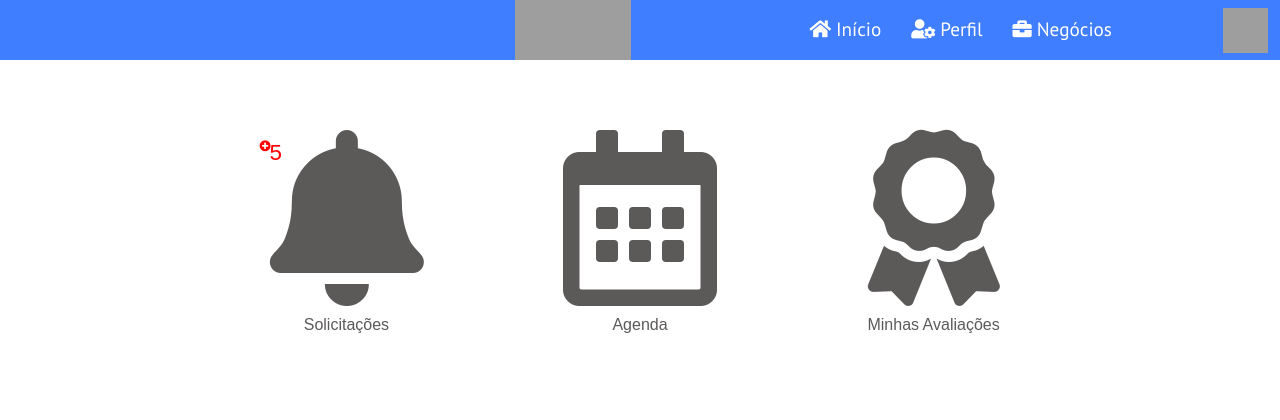
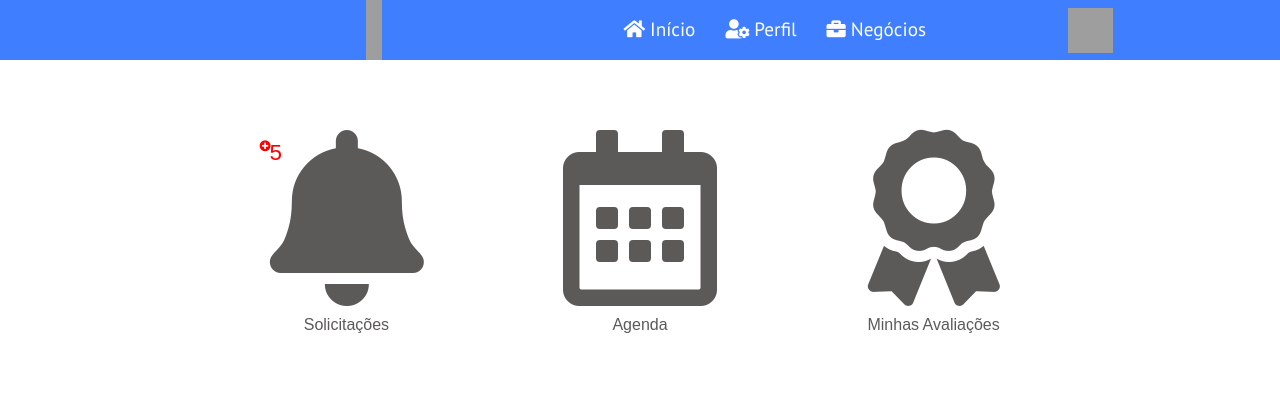
Before and after one commit to GustavoRieper/FIND, a PHP site: page /dashboard-pro/index.php in a window 1280 px wide. Shown: the top 420 px of the page. Run offline with PHP 8.4, Linux system fonts and the light colour scheme; the visitor is signed in with stand-in values (Sample User, id 1); data comes from the database, SQL or seed files in the repository; data that the repository does not hold is empty; some libraries are stand-ins or nearby versions; some web fonts are replaced; grey boxes are pictures that could not be loaded.

Commit message:
Ajustando o menu

```diff
--- a/dashboard-pro/css/menu.css
+++ b/dashboard-pro/css/menu.css
@@ -8,24 +8,34 @@
     background-color: #3f7eff;
 }
 .pro{
+    width: 20%;
+/*    background-color: antiquewhite;*/
     margin-left: 50px;
 }
 .pro h2{
     font-family: 'PT Sans', sans-serif;
     font-weight: 400;
+    color: #FFF;
+}
+h3{
+    position: absolute;
+
 }
 .logo{
     display: flex;
     justify-content: flex-end;
-    width: 100%;
+    width: auto;
+/*    width: 20%;*/
 }
 .logo img{
     width: 20%;
+    margin-right: 5%;
 }
 nav{
     display: flex;
     justify-content: flex-end;
-    width: 100%;
+    width: 50%;
+/*    background-color: yellow;*/
 }
 nav ul{
     padding: 0px;
@@ -56,7 +66,7 @@ nav ul li a i{
     padding-right: 5px;
 }
 .user{
-    width: 150px;
+    width: 10%;
     display: flex;
     justify-content: center;
     align-items: center;
```
